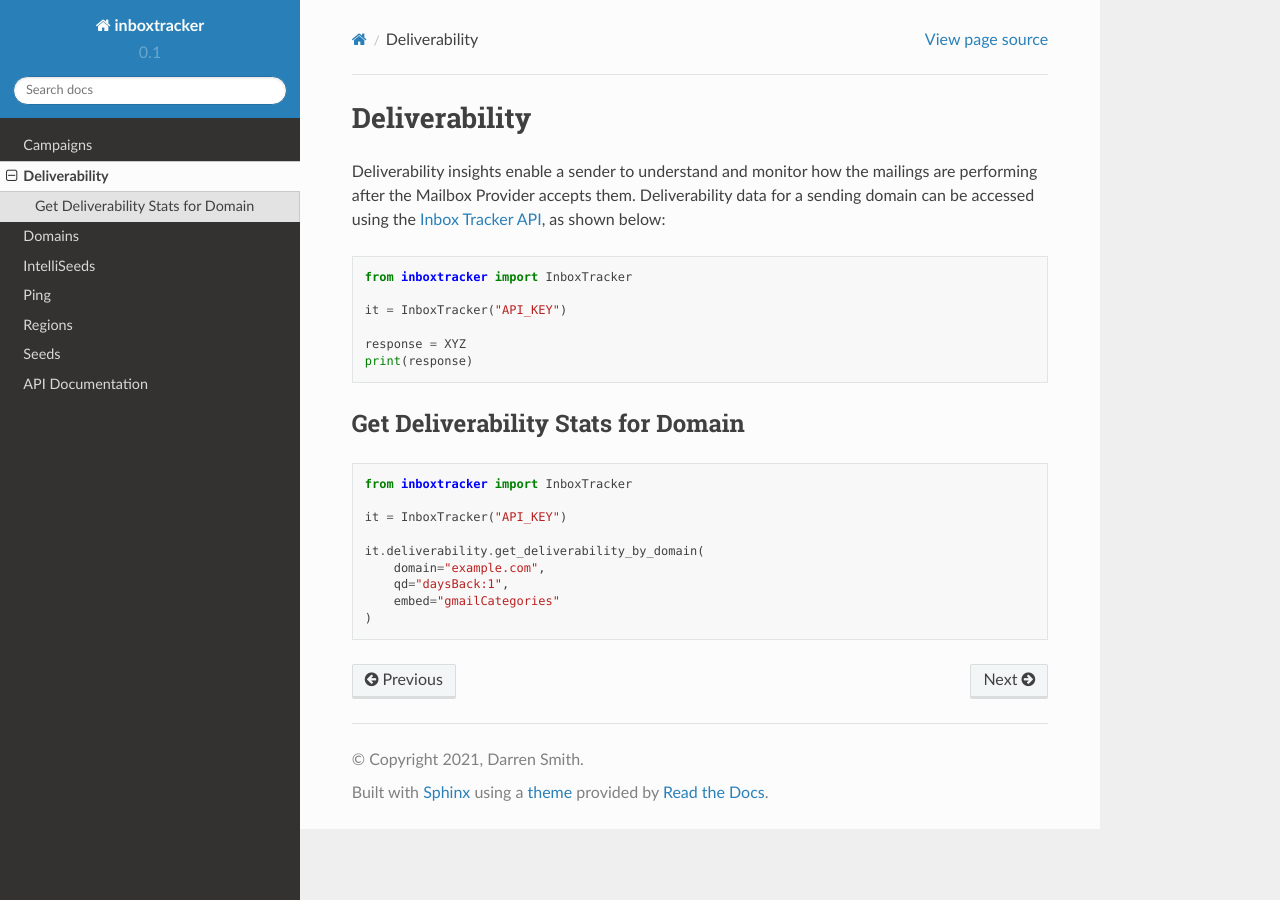
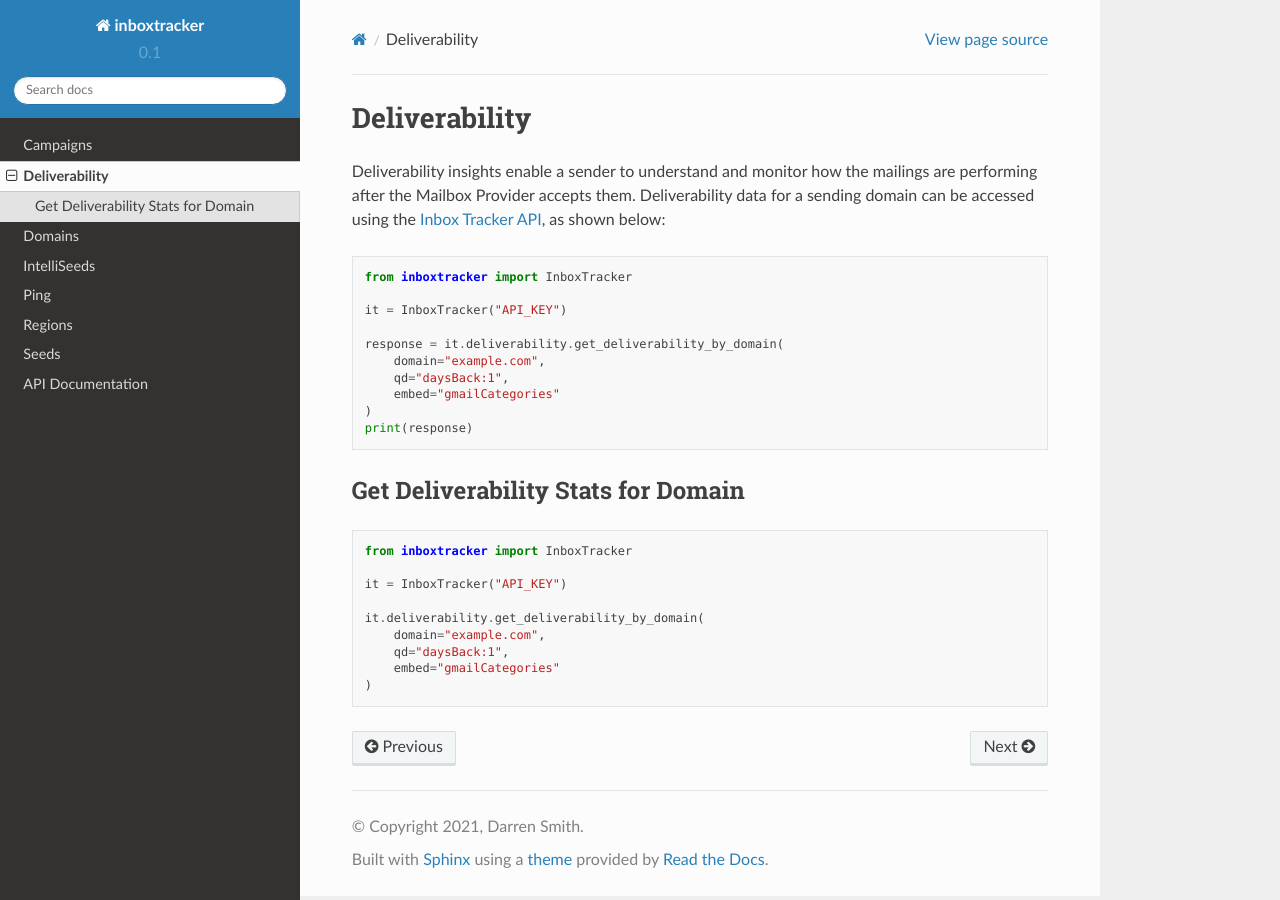
Before and after one commit to darrensmith223/InboxTracker, a Sphinx documentation site: the page built from docs/source/resources/deliverability.rst, in a window 1280 px wide. Built offline with Sphinx 7.4.7 and the Read the Docs theme 2.0.0, drawn with Linux system fonts in a browser that asks for light colours.

Commit message:
Fixed typo

```diff
--- a/docs/source/resources/deliverability.rst
+++ b/docs/source/resources/deliverability.rst
@@ -11,7 +11,11 @@
 
     it = InboxTracker("API_KEY")
 
-    response = XYZ
+    response = it.deliverability.get_deliverability_by_domain(
+        domain="example.com",
+        qd="daysBack:1",
+        embed="gmailCategories"
+    )
     print(response)
 
 .. _Inbox Tracker API: http://api.edatasource.com/docs/#/inbox
```
